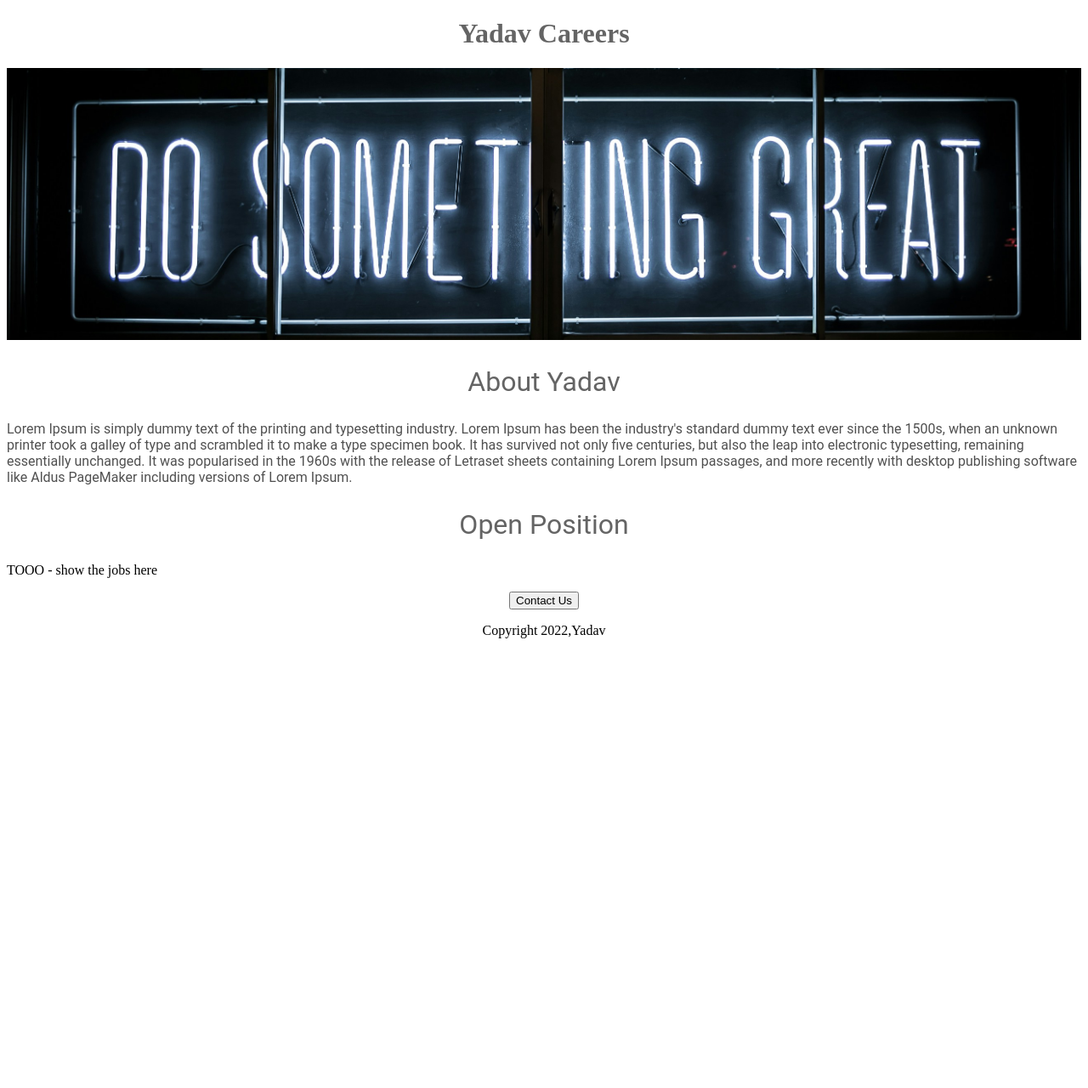
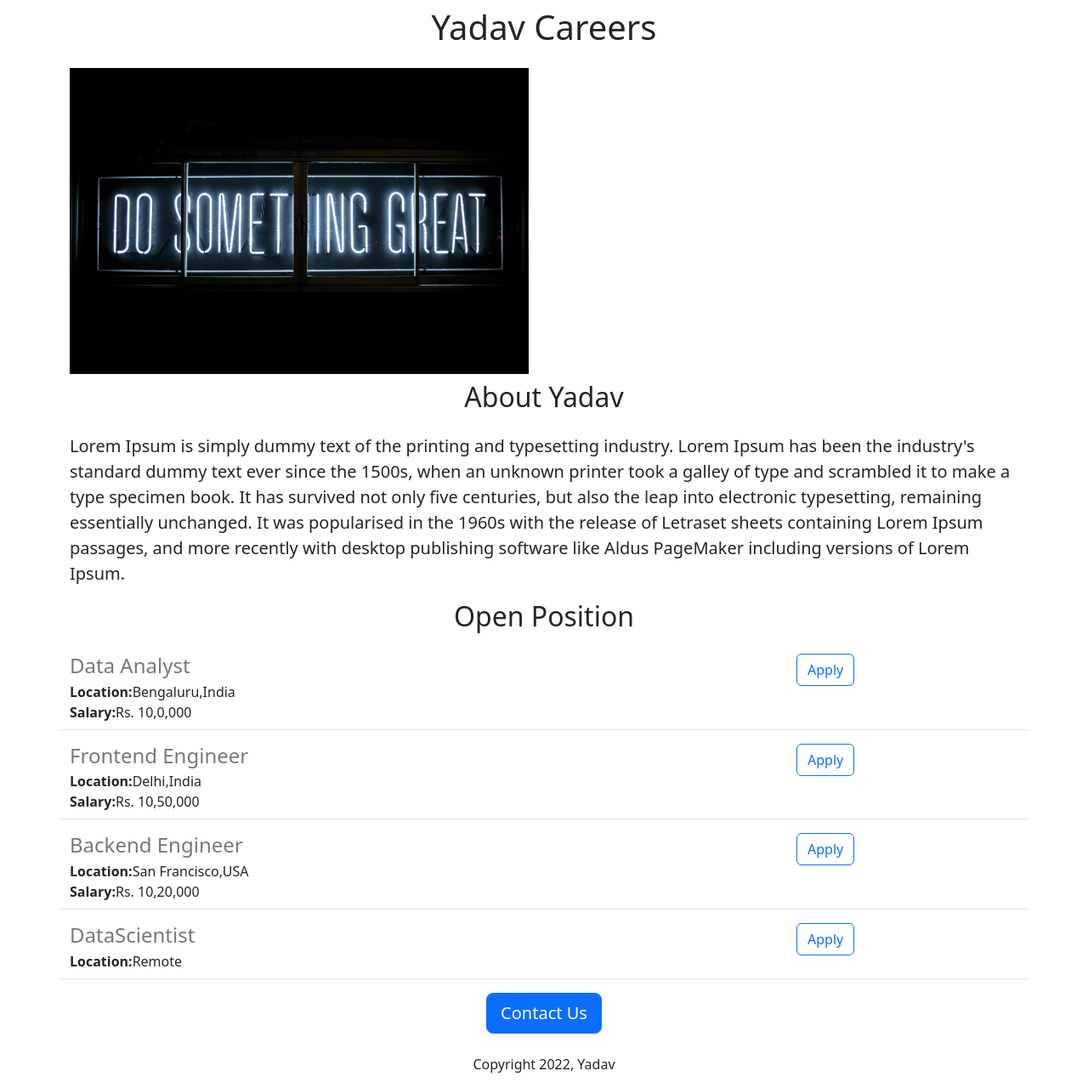
Before and after one commit to shiba8116/Yadav-careers-website, a Flask app: page / in a window 1280 px wide. Shown: the whole page at 85% size. Before the commit the page ends 751 px from the top, so only its background shows below. Run offline with Flask 3, Linux system fonts and the light colour scheme.

Commit message:
Added dynamic data and API route

```diff
--- a/app.py
+++ b/app.py
@@ -1,11 +1,43 @@
-from flask import Flask, render_template
+from flask import Flask, render_template, jsonify
 
 app = Flask(__name__)
 
+JOBS = [
+  {
+    'id':1,
+     'title': 'Data Analyst',
+    'location':'Bengaluru,India',
+    'Salary':'Rs. 10,0,000'
+  },
+  {
+    'id':2,
+     'title': 'Frontend Engineer',
+    'location':'Delhi,India',
+    'Salary':'Rs. 10,50,000'
+  },
+  {
+    'id':3,
+     'title': 'Backend Engineer',
+    'location':'San Francisco,USA',
+    'Salary':'Rs. 10,20,000'
+  },
+  {
+    'id':4,
+     'title': 'DataScientist',
+    'location':'Remote',
+
+  },
+]
+
 @app.route("/")
-def hello_world():
-  return render_template('home.html')
+def hello_Yadav():
+  return render_template('home.html',
+                                    jobs=JOBS,
+                                    company_name='Yadav')
 
+@app.route("/api/jobs")
+def list_jobs():
+  return jsonify(JOBS)
 
 if __name__ == "__main__":
   app.run(host='0.0.0.0',debug=True)
--- a/templates/home.html
+++ b/templates/home.html
@@ -2,54 +2,39 @@
 <html>
   <head>
     <title>Yadav careers </title>
-    <style>
-      h1{
-        front-size:40px;
-        front-family:Roboto;
-        front-weight:normal;
-        color:rgb(100, 100, 100);
-        text-align:center;
-      }
 
-      #banner{
-        width:100%;
-        height:360;
-        object-fit:cover;
-      }
+    <meta charset="utf-8">
+    <meta name="viewport" content="width=device-width, initial-scale=1">
+      <link href="https://cdn.jsdelivr.net/npm/bootstrap@5.3.7/dist/css/bootstrap.min.css" rel="stylesheet" integrity="sha384-LN+7fdVzj6u52u30Kp6M/trliBMCMKTyK833zpbD+pXdCLuTusPj697FH4R/5mcr" crossorigin="anonymous">
+   <style>
+     #banner{
+       height:360px;
+       width:100;
+       object-fit:cover;
+     }
+   </style>
 
-      h2{
-        font-family:Roboto;
-        font-size:32px;
-        color: rgb(100,100,100);
-        text-align:center;
-      font-weight:normal;
-      }
+    </head>
 
-      .bodytext{
-        font-family:Roboto;
-        color:rgb(80,80,80);
-      }
-
-      #container{
-        max-width:720;
-        margin:0  auto 0 auto;
-
-      }
-    </style>
   </head>
   <body>
-    <div id="Container">
-   <h1>Yadav Careers</h1>
-    <img id="banner" src="https://47016545-e76b-4b24-80c3-dae907f6c586-00-3g6cpkz1d2b7l.sisko.replit.dev/static/banner.jpg" height="320">
-    <h2> About Yadav</h2>
-    <p class="bodytext">
+    <div class="container">
+   <h1 class ="text-center mt-2 mb-4 ">{{company_name}} Careers</h1>
+    <img  class="img-fluid" id="banner" src="https://47016545-e76b-4b24-80c3-dae907f6c586-00-3g6cpkz1d2b7l.sisko.replit.dev/static/banner.jpg" height="320">
+    <h2 class="text-center mt-2 mb-4"> About Yadav</h2>
+    <p class="lead" >
       Lorem Ipsum is simply dummy text of the printing and typesetting industry. Lorem Ipsum has been the industry's standard dummy text ever since the 1500s, when an unknown printer took a galley of type and scrambled it to make a type specimen book. It has survived not only five centuries, but also the leap into electronic typesetting, remaining essentially unchanged. It was popularised in the 1960s with the release of Letraset sheets containing Lorem Ipsum passages, and more recently with desktop publishing software like Aldus PageMaker including versions of Lorem Ipsum.
     </p>
-    <h2>Open Position</h2>
-    <p class="bodt=ytext">TOOO - show the jobs here</p>
-      <div style="text-align:center;">
-    <button>Contact Us</button>
-        <p>Copyright 2022,Yadav</p>
+    <h2 class="text-center mt-2 mb-4">Open Position</h2>
+      <div>
+        {% for job  in jobs %}
+         {% include 'jobitem.html' %}
+
+        {% endfor %}
+    </div>
+      <div class="text-center">
+    <button class="btn btn-primary btn-lg">Contact Us</button>
+        <p class='mt-4'>Copyright 2022, Yadav</p>
       </div>
       </div>
   </body>
--- /dev/null
+++ b/templates/jobitem.html
@@ -0,0 +1,23 @@
+<div class="border-bottom row" style ="margin-bottom:16px;padding-bottom:8px;">
+    <div class="col-9">
+    <h4
+    style = "color:rgb(120, 120, 120); margin-bottom:4px;">
+
+        {{job['title']}}
+    </h4>
+
+    <div>
+    <b>Location:</b>{{job['location']}}
+    </div>
+
+    {% if 'Salary' in job %}
+    <div>
+    <b>Salary:</b>{{job['Salary']}}
+    </div>
+
+    {% endif %}
+    </div>
+  <div class="col-3">
+  <button type="button" class="btn btn-outline-primary">Apply</button>
+  </div>
+</div>
```
